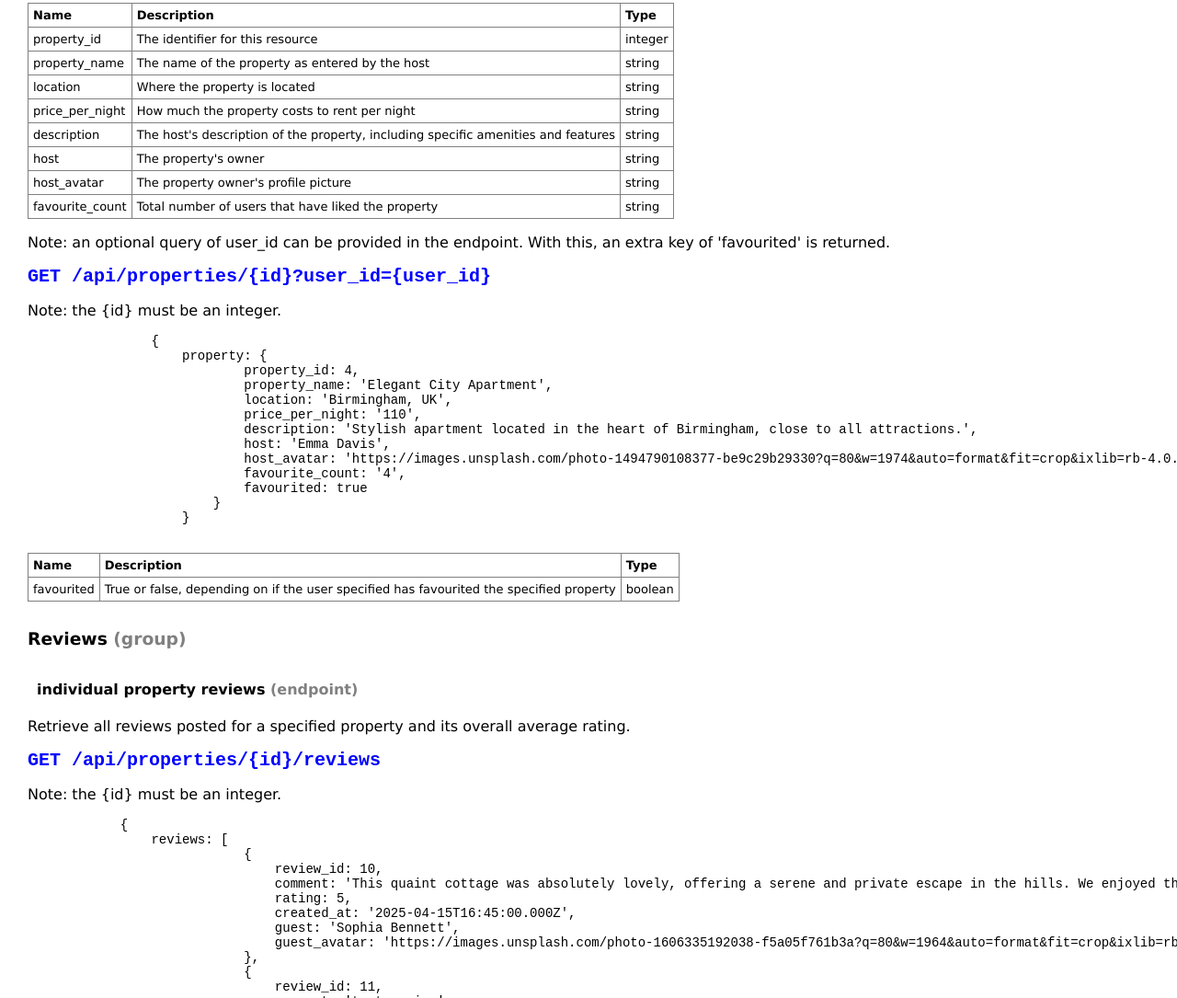
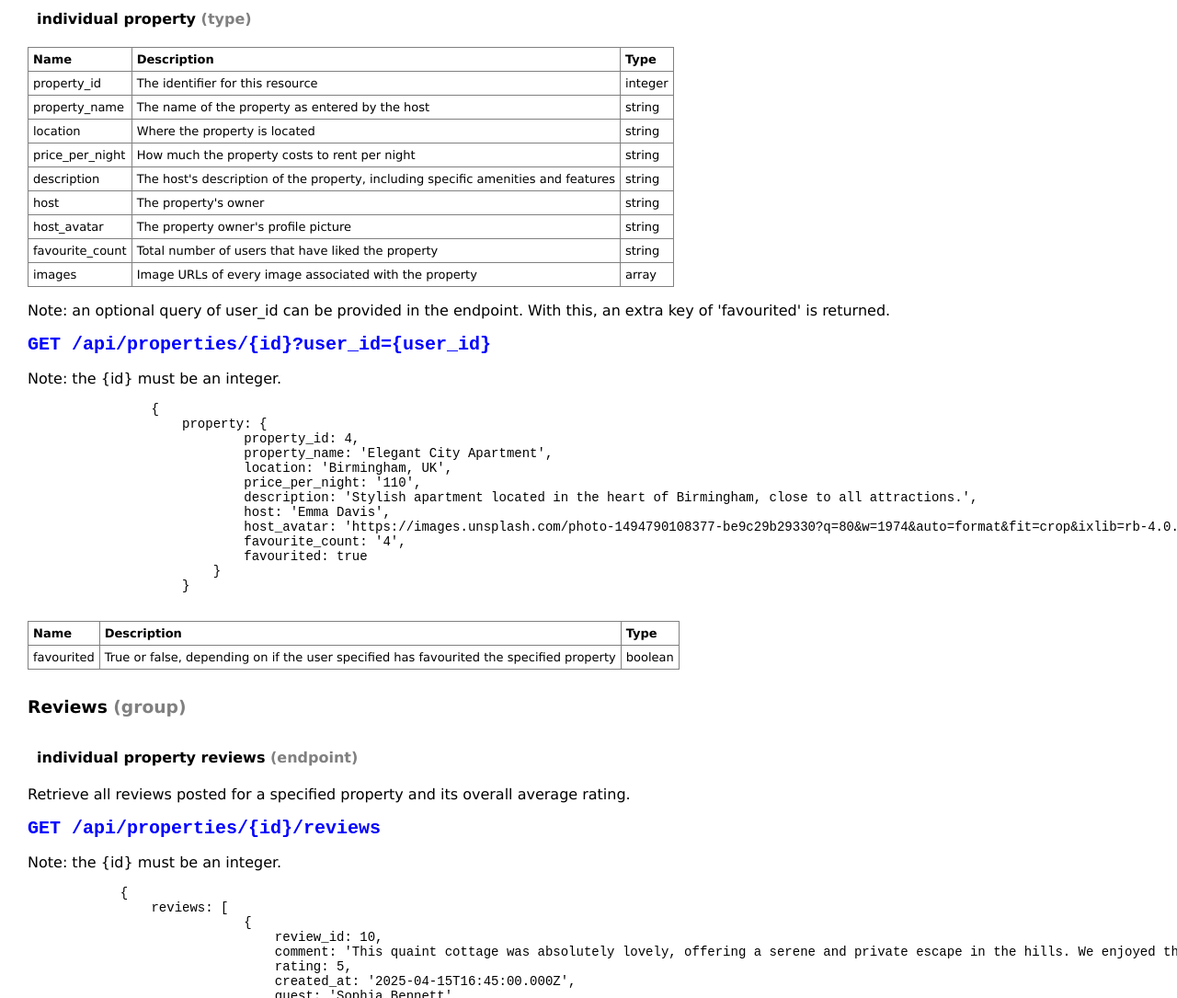
Before and after one commit to AB45699/AirBNC, a website: page public/index.html in a window 1280 px wide. Shown: the part 2291-3376 px from the top of the page at 92% size. Drawn offline with Linux system fonts and the light colour scheme.

Commit message:
updating view to add images key to single property output

```diff
--- a/public/index.html
+++ b/public/index.html
@@ -206,7 +206,10 @@
                             description: 'Stylish apartment located in the heart of Birmingham, close to all attractions.',
                             host: 'Emma Davis',
                             host_avatar: 'https://images.unsplash.com/photo-1494790108377-be9c29b29330?q=80&w=1974&auto=format&fit=crop&ixlib=rb-4.0.3&ixid=M3wxMjA3fDB8MHxwaG90by1wYWdlfHx8fGVufDB8fHx8fA%3D%3D',
-                            favourite_count: '4'
+                            favourite_count: '4',
+                            images: ["https://images.unsplash.com/photo-1720877851762-1fd589e96311?q=80&w=3200&auto=format&fit=crop&ixlib=rb-4.0.3&ixid=M3wxMjA3fDB8MHxwaG90by1wYWdlfHx8fGVufDB8fHx8fA%3D%3D",
+                                    "https://images.unsplash.com/photo-1507652313519-d4e9174996dd?q=80&w=3540&auto=format&fit=crop&ixlib=rb-4.0.3&ixid=M3wxMjA3fDB8MHxwaG90by1wYWdlfHx8fGVufDB8fHx8fA%3D%3D",
+                                    ...]
                         }
                     }
             </pre>
@@ -261,6 +264,11 @@
                     <th>favourite_count</th>
                     <th>Total number of users that have liked the property</th>
                     <th>string</th>
+                </tr>
+                <tr>
+                    <th>images</th>
+                    <th>Image URLs of every image associated with the property</th>
+                    <th>array</th>
                 </tr>
             </tbody>
         </table>
```
